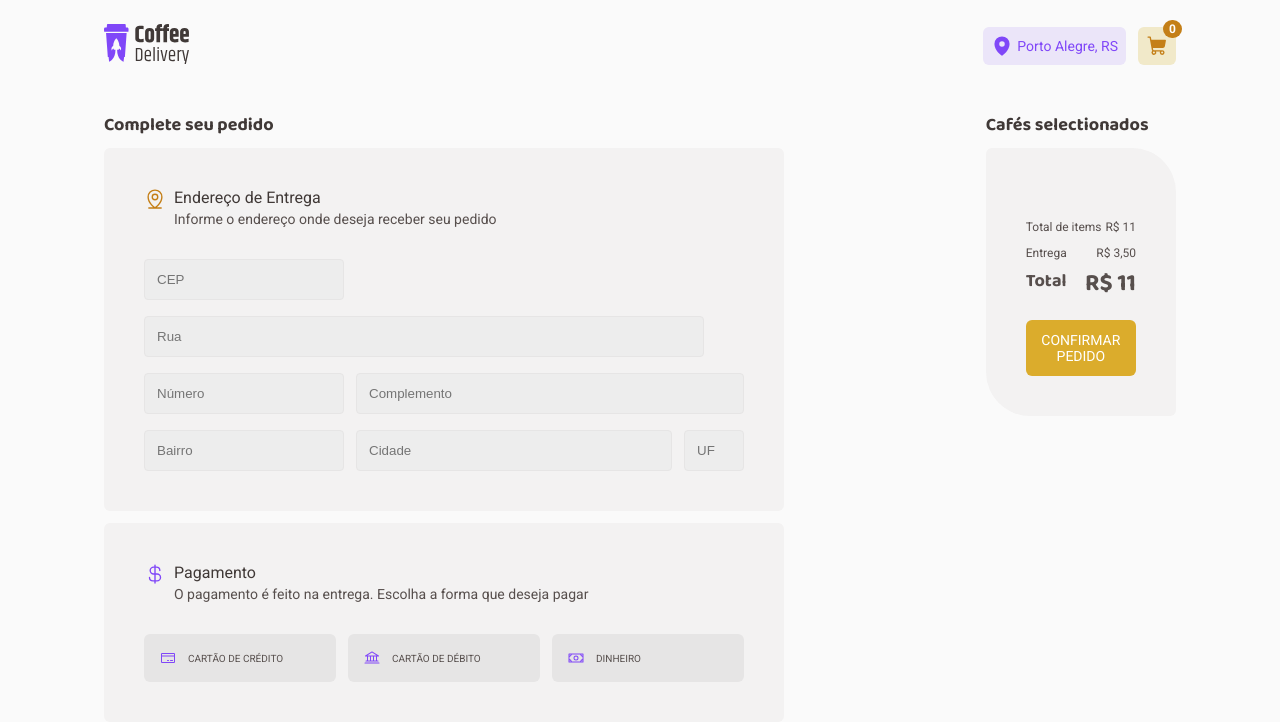
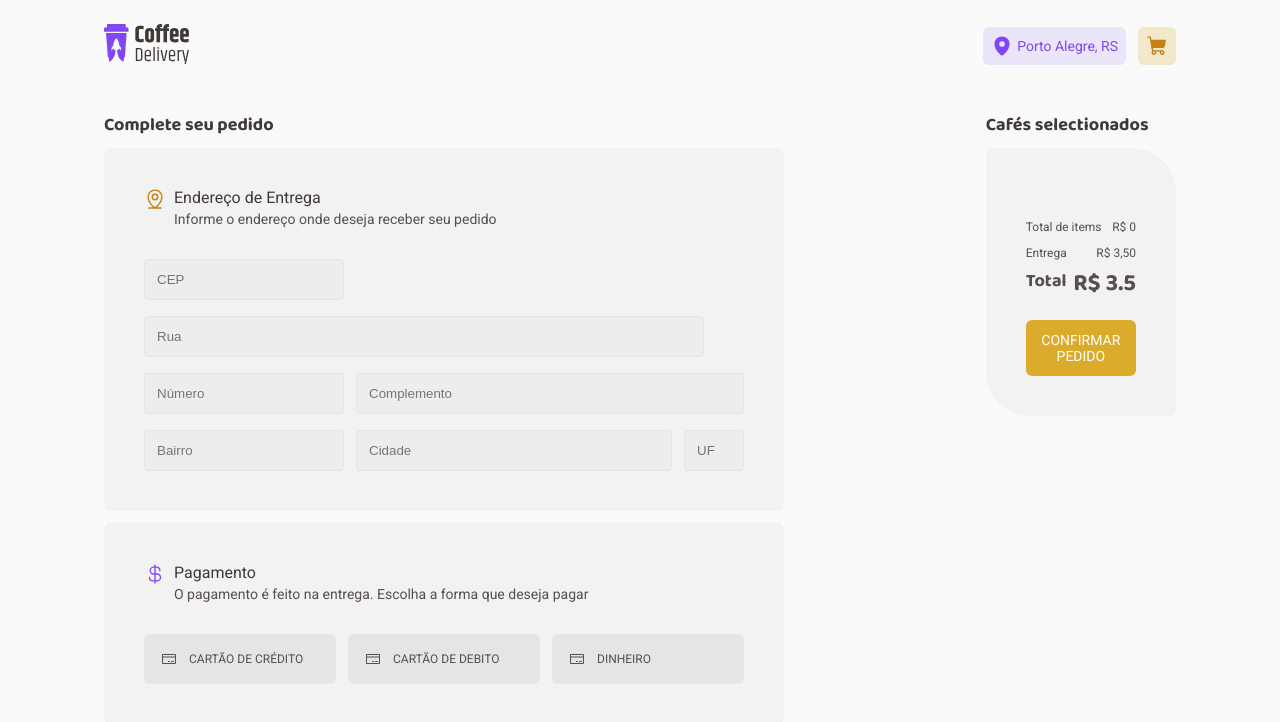
Before and after one commit to sarahmelo/coffee-delivery, a React (Create React App) app: page /shopping-cart in a window 1280 px wide. Shown: the top 722 px of the page. Built offline with nearby package versions, Linux system fonts and the light colour scheme.

Commit message:
add quantity items in shopping cart

```diff
--- a/src/components/Header/index.tsx
+++ b/src/components/Header/index.tsx
@@ -2,11 +2,29 @@ import { TranslucentButton, NavigationContent, Logo, HeaderApp, Chip } from "./s
 import { MapPin, ShoppingCart } from '@phosphor-icons/react'
 import logo from '../../assets/logo.svg'
 import { Link } from "react-router-dom";
-import React from "react";
+import React, { useEffect } from "react";
 import { useCart } from "../../contexts/CartContext";
 
 export function Header() {
     const { shoppingCart } = useCart()
+
+    const hasItemInShoppingCart = (): number => {
+        const coffeeGroup = Object.keys(shoppingCart);
+        let quantity: number = 0;
+
+        for(let index = 0; index < coffeeGroup.length; index++) {
+            const coffeeKey = coffeeGroup[index];
+            const coffee = shoppingCart[coffeeKey];
+
+            quantity += Object.values(coffee).length
+        }
+
+        return quantity
+    }
+
+    useEffect(() => {
+        hasItemInShoppingCart()
+    }, [shoppingCart])
 
     return (
         <HeaderApp>
@@ -24,6 +42,8 @@ export function Header() {
                     />
                     Porto Alegre, RS
                 </TranslucentButton>
+                {
+                    hasItemInShoppingCart() ?
                     <Link to={'/shopping-cart'}>
                         <TranslucentButton
                             backgroundColor="yellow-light"
@@ -33,7 +53,7 @@ export function Header() {
                                 color="white"
                                 backgroundColor="yellow-dark"
                             >
-                            {length}
+                                {hasItemInShoppingCart()}
                             </Chip>
                             <ShoppingCart
                                 size={22}
@@ -41,6 +61,17 @@ export function Header() {
                             />
                         </TranslucentButton>
                     </Link>
+                    :
+                    <TranslucentButton
+                            backgroundColor="yellow-light"
+                            color="yellow-dark"
+                        >
+                        <ShoppingCart
+                            size={22}
+                            weight={"fill"}
+                        />
+                    </TranslucentButton>
+                }
             </NavigationContent>
         </HeaderApp>
     )
--- a/src/libs/CardCart/style.ts
+++ b/src/libs/CardCart/style.ts
@@ -2,10 +2,10 @@ import styled from 'styled-components';
 
 export const CardCartContainer = styled.div`
     display: flex;
-    padding: 8px;
+    padding: 8px 0;
     align-items: flex-start;
     width: 100%;
-    gap: 40px;
+    gap: 20px;
 
     @media (max-width: 1145px) {
         gap: 16px;
--- a/src/libs/ToggleButton/index.tsx
+++ b/src/libs/ToggleButton/index.tsx
@@ -1,27 +1,39 @@
-import { ReactNode, useState } from "react";
+import React, { ReactNode, useState } from "react";
 import { InvisableInput, ToggleButtonContainer } from "./styled";
 import { Text } from "../Text/style";
 
 type ToggleButtonProps = {
-    label: string;
+    name: string;
     icon: ReactNode;
-    id: string;
+    isChecked: boolean;
+    onChangeEvent: () => void;
 }
 
 export const ToggleButton = ({
-    label,
+    name,
     icon,
-    id,
-}: ToggleButtonProps): JSX.Element => {
-    const [isActive, setIsActive] = useState<boolean>(false)
-
+    isChecked,
+    onChangeEvent,
+}: ToggleButtonProps) => {
     return (
         <>
-            <ToggleButtonContainer htmlFor={id}>
+            <ToggleButtonContainer
+                htmlFor={name}
+                isChecked={isChecked}
+            >
                 {icon}
-                <Text color="base-text" fontSize="xxs" as={'p'}>{label}</Text>
+                <Text
+                    color="base-text"
+                    fontSize="xs"
+                    as={'p'}
+                >{name}</Text>
             </ToggleButtonContainer>
-            <InvisableInput type="radio" id={id} onChange={(e) => console.log(e)}/>
+            <InvisableInput
+                type="radio"
+                id={name}
+                checked={isChecked}
+                onChange={() => onChangeEvent()}
+            />
         </>
     )
 }
--- a/src/libs/ToggleButton/styled.ts
+++ b/src/libs/ToggleButton/styled.ts
@@ -1,26 +1,30 @@
-import { ReactNode } from 'react'
-import styled, { DefaultTheme } from 'styled-components'
+import styled, { css } from 'styled-components'
 
-export const ToggleButtonContainer = styled.label`
+type ToggleButtonProps = {
+    isChecked: boolean
+}
+
+export const ToggleButtonContainer = styled.label<ToggleButtonProps>`
     display: flex;
     align-items: center;
     gap: 12px;
     padding: 16px;
     color: ${({ theme }) => theme.typography.color['base-text']};
-    border: 0;
+    border: 1px solid transparent;
     border-radius: 6px;
     background-color: ${({ theme }) => theme.base['base-button']};
     width: 100%;
     height: fit-content;
     text-transform: uppercase;
     align-items: center;
+    cursor: pointer;
+
+    ${({ isChecked }) => isChecked && css`
+        border: 1px solid ${({ theme }) => theme.brand['purple']};
+        background-color: ${({ theme }) => theme.brand['purple-light']};
+    `}
 `
 
 export const InvisableInput = styled.input`
     display: none;
-
-    :checked {
-        border: 1px solid ${({ theme }) => theme.brand['purple']};
-        background-color: ${({ theme }) => theme.brand['purple-light']};
-    }
 `
--- a/src/pages/menu/components/Card/index.tsx
+++ b/src/pages/menu/components/Card/index.tsx
@@ -2,41 +2,59 @@ import { ActionsButtons, Add, BottomActions, CardContainer, CoffeeImage, Count,
 import { Minus, Plus, ShoppingCartSimple } from "@phosphor-icons/react";
 import { Coffee, Flag } from "../../../../contexts/menu";
 import { useCart } from "../../../../contexts/CartContext";
+import { CounterButton } from "../../../../libs/CounterButton";
+import { useState } from "react";
 
-type CardProps = { coffe: Coffee }
+type CardProps = { coffee: Coffee }
 
-export function Card({ coffe }: CardProps) {
-    const { addCoffee: handleSetCart } = useCart()
+export function Card({ coffee }: CardProps) {
+    const { addCoffee, addQuantityCoffee } = useCart();
+    const [counter, setCounter] = useState(1);
+
+    const addQuantityOfCoffee = (): void => {
+        let newCounter = counter + 1;
+
+        setCounter(newCounter)
+    }
+
+    const removeQuantityOfCoffee = (): void => {
+        if (counter === 1) {
+            return
+        }
+
+        let newCounter = counter - 1;
+
+        setCounter(newCounter)
+    }
 
     return (
         <CardContainer>
-            <CoffeeImage src={coffe.image}>
+            <CoffeeImage src={coffee.image}>
 
             </CoffeeImage>
             <FlagContainer>
-                {coffe.tag.map((flag: Flag) => {
+                {coffee.tag.map((flag: Flag) => {
                     return (
                         <Tag key={flag}>{flag}</Tag>
                     )
                 })}
             </FlagContainer>
-            <Title>{coffe.name}</Title>
-            <Subtitle>{coffe.description}</Subtitle>
+            <Title>{coffee.name}</Title>
+            <Subtitle>{coffee.description}</Subtitle>
             <BottomActions>
                 <Price>
-                    {coffe.price}
+                    {coffee.price}
                 </Price>
                 <ActionsButtons>
-                    <CounterContainer>
-                        <Remove>
-                            <Minus size={14} weight={'light'}/>
-                        </Remove>
-                        <Count>1</Count>
-                        <Add>
-                            <Plus size={14} weight={'light'}/>
-                        </Add>
-                    </CounterContainer>
-                    <SquareButton onClick={(e) => handleSetCart(coffe)}>
+                {
+                    <CounterButton
+                        key={coffee.uuid}
+                        addCoffee={() => addQuantityOfCoffee()}
+                        removeCoffee={() => removeQuantityOfCoffee()}
+                        quantity={counter}
+                    ></CounterButton>
+                }
+                    <SquareButton onClick={(e) => addQuantityCoffee(coffee, counter)}>
                         <ShoppingCartSimple size={22} weight={"fill"}/>
                     </SquareButton>
                 </ActionsButtons>
--- a/src/pages/menu/index.tsx
+++ b/src/pages/menu/index.tsx
@@ -18,7 +18,7 @@ export function Menu() {
                         return (
                             <Card
                                 key={coffe.id}
-                                coffe={coffe}
+                                coffee={coffe}
                             ></Card>
                         )
                     }) }
--- a/src/pages/shopping-cart/components/CartItems/index.tsx
+++ b/src/pages/shopping-cart/components/CartItems/index.tsx
@@ -9,23 +9,7 @@ import { Text } from "../../../../libs/Text/style";
 import { CartItemsContainer, Divider, Footer, ListItems, PaymentNote, PaymentNoteInfo } from "./style";
 
 export function CartItems() {
-    const { shoppingCart } = useCart()
-
-    // const sumSelectedItems = (): number => {
-    //     let sum: number = 0;
-
-    //     shoppingCart.map((coffe: Coffee) => {
-    //         const coffePrice: number = parseFloat(coffe.price.replace(',', '.'));
-
-    //         sum += coffePrice;
-    //     })
-
-    //     return sum
-    // }
-
-    // const sumTotal = (): number => {
-    //     return sumSelectedItems() + 3.50
-    // }
+    const { shoppingCart } = useCart();
 
     const renderCoffeeList = (): React.ReactNode => {
         const keys = Object.keys(shoppingCart)
@@ -46,12 +30,31 @@ export function CartItems() {
         return list
     }
 
+    const getTotal = (): number => {
+        let price: number = 0;
+
+        for (let coffeeGroup in shoppingCart) {
+            const coffeeGroupQuantity: number = Object.values(
+                shoppingCart[coffeeGroup]
+            ).length;
+
+            price += coffeeGroupQuantity
+        }
+
+        return 9.90 * price
+    }
+
+    const getTotalWithRate = (): number => {
+        return getTotal() + 3.50;
+    }
+
     return (
         <CartItemsContainer>
             <Form
                 border="semi-rounded"
                 hasHeader={false}
             >
+                {}
                 <ListItems>
                     {renderCoffeeList()}
                 </ListItems>
@@ -59,7 +62,7 @@ export function CartItems() {
                     <PaymentNote>
                         <PaymentNoteInfo>
                             <Text fontSize="xs" color="base-text">Total de items</Text>
-                            <Text fontSize="xs" color="base-text" as={'p'}>R$ 11</Text>
+                            <Text fontSize="xs" color="base-text" as={'p'}>R$ {getTotal()}</Text>
                         </PaymentNoteInfo>
                         <PaymentNoteInfo>
                             <Text fontSize="xs" color="base-text">Entrega</Text>
@@ -67,7 +70,7 @@ export function CartItems() {
                         </PaymentNoteInfo>
                         <PaymentNoteInfo>
                             <Headline fontSize="xs" color="base-text">Total</Headline>
-                            <Headline fontSize="m" color="base-text">R$ 11</Headline>
+                            <Headline fontSize="m" color="base-text">R$ {getTotalWithRate()}</Headline>
                         </PaymentNoteInfo>
                     </PaymentNote>
                     <Button size="lg" backgroundColor="yellow">
--- a/src/pages/shopping-cart/components/CartItems/style.ts
+++ b/src/pages/shopping-cart/components/CartItems/style.ts
@@ -2,7 +2,6 @@ import styled from 'styled-components'
 
 export const CartItemsContainer = styled.div`
     width: 100%;
-    max-width: 448px;
 `
 
 
--- a/src/pages/shopping-cart/components/PaymentMethod/index.tsx
+++ b/src/pages/shopping-cart/components/PaymentMethod/index.tsx
@@ -3,9 +3,25 @@ import { CreditCard, CurrencyDollar } from "@phosphor-icons/react";
 import { PaymentMethodContent } from "./style";
 import { ToggleButton } from "../../../../libs/ToggleButton";
 import { useCart } from "../../../../contexts/CartContext";
+import { useState } from "react";
 
 export function PaymentMethod() {
     const { paymentProviders } = useCart();
+    const [selectedOption, setSelectedOption] = useState('');
+
+    const handleCheckInput = (
+       option: string
+    ) => {
+        setSelectedOption(option)
+    }
+
+    const enum paymentMade {
+        CREDIT_CARD = 'cartão de crédito',
+        DEBIT_CARD = 'cartão de debito',
+        MONEY = 'dinheiro',
+    }
+
+
     return (
         <Form
             border="rounded"
@@ -20,18 +36,27 @@ export function PaymentMethod() {
             subtitle="O pagamento é feito na entrega. Escolha a forma que deseja pagar"
         >
             <PaymentMethodContent>
-                {
-                    paymentProviders.map((payment) => {
-                        return (
-                            <ToggleButton
-                                icon={payment.icon}
-                                label={payment.name}
-                                key={payment.name}
-                                id={payment.name}
-                            ></ToggleButton>
-                        )
-                    })
-                }
+                <ToggleButton
+                    icon={<CreditCard/>}
+                    name={paymentMade.CREDIT_CARD}
+                    key={paymentMade.CREDIT_CARD}
+                    isChecked={selectedOption === paymentMade.CREDIT_CARD}
+                    onChangeEvent={() => handleCheckInput(paymentMade.CREDIT_CARD)}
+                ></ToggleButton>
+                <ToggleButton
+                    icon={<CreditCard/>}
+                    name={paymentMade.DEBIT_CARD}
+                    key={paymentMade.DEBIT_CARD}
+                    isChecked={selectedOption === paymentMade.DEBIT_CARD}
+                    onChangeEvent={() => handleCheckInput(paymentMade.DEBIT_CARD)}
+                ></ToggleButton>
+                <ToggleButton
+                    icon={<CreditCard/>}
+                    name={paymentMade.MONEY}
+                    key={paymentMade.MONEY}
+                    isChecked={selectedOption === paymentMade.MONEY}
+                    onChangeEvent={() => handleCheckInput(paymentMade.MONEY)}
+                ></ToggleButton>
             </PaymentMethodContent>
         </Form>
     )
--- a/src/pages/shopping-cart/components/Registration/style.ts
+++ b/src/pages/shopping-cart/components/Registration/style.ts
@@ -27,6 +27,11 @@ export const Input = styled.input<InputProps>`
     background-color: ${({ theme }) => theme.base['base-input']};
     width: 100%;
     max-width: ${({ inputSize }) => InputSize[inputSize] };
+    outline: 0;
+
+    :focus {
+        border: 1px solid ${({ theme }) => theme.brand['purple']};
+    }
 `
 
 export const Fields = styled.div`
```
Also changed, not shown: src/contexts/CartContext.tsx (+28 -2 lines). Lines whose indentation alone changed are shown as unchanged.
